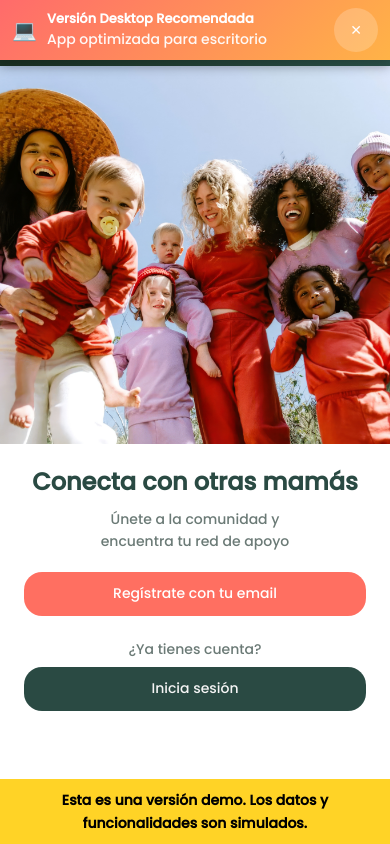
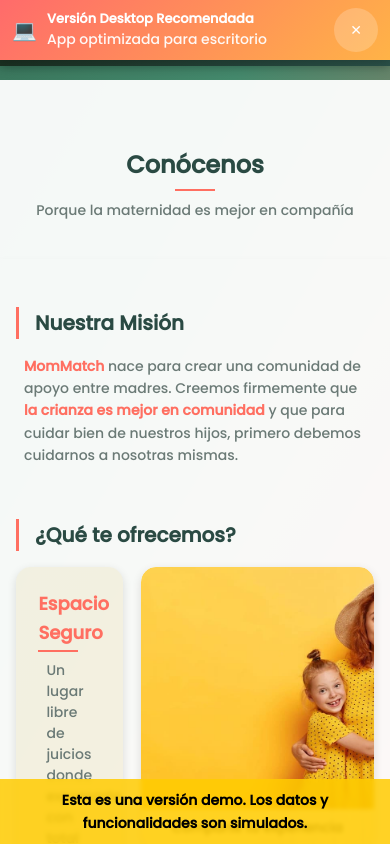
Before and after one commit to Imleiva/mommatch_demo, a React (Create React App) app in the folder frontend/: page /#/conocenos in a window 390 px wide. Before the commit this address led to /#/. Shown: the top 844 px of the page. Built offline with nearby package versions, Linux system fonts and the light colour scheme.

Commit message:
fix: refine Conocenos mobile with better spacing and smaller images

```diff
--- a/frontend/src/components/Conocenos.css
+++ b/frontend/src/components/Conocenos.css
@@ -158,7 +158,7 @@
   }
 
   .conocenos-hero {
-    padding: 1.2rem 1rem;
+    padding: 1.5rem 1rem;
     height: auto;
     border-radius: 0;
     width: 100%;
@@ -166,7 +166,7 @@
   }
 
   .conocenos-title {
-    font-size: 1.4rem;
+    font-size: 1.5rem;
     margin-top: 0.5rem;
     margin-bottom: 0.5rem;
   }
@@ -178,21 +178,27 @@
   }
 
   .conocenos-tagline {
-    font-size: 0.9rem;
+    font-size: 0.95rem;
     margin-bottom: 0.5rem;
   }
 
   .conocenos-subtitle {
-    font-size: 1.1rem;
-    margin-top: 1rem;
-    margin-bottom: 0.8rem;
+    font-size: 1.15rem;
+    margin-top: 1.5rem;
+    margin-bottom: 1rem;
+    padding-left: 1rem;
   }
 
   .conocenos-content {
     padding: 1.5rem 1rem;
-    gap: 0.8rem;
+    gap: 1rem;
     flex-direction: column;
     border-radius: 0;
+    width: 100%;
+    box-sizing: border-box;
+  }
+
+  .conocenos-section {
     width: 100%;
     box-sizing: border-box;
   }
@@ -200,11 +206,13 @@
   .conocenos-content p {
     font-size: 0.9rem;
     margin-bottom: 0.8rem;
-    line-height: 1.5;
+    line-height: 1.6;
+    padding: 0 0.5rem;
   }
 
   .conocenos-list {
     margin-bottom: 0.8rem;
+    padding: 0 0.5rem;
   }
 
   .conocenos-list li {
@@ -215,71 +223,54 @@
 
   .conocenos-cta {
     font-size: 0.95rem;
-    margin-top: 0.8rem;
+    margin-top: 1rem;
     margin-bottom: 1.2rem;
+    padding: 0 1rem;
   }
 
   .button-primary {
     font-size: 1rem !important;
-    min-width: 7rem !important;
-    height: 2.5rem !important;
-    padding: 0 1.5rem !important;
+    min-width: 8rem !important;
+    height: 2.8rem !important;
+    padding: 0 1.8rem !important;
   }
 
   .conocenos-offer-container {
-    padding: 0 1rem;
-    margin: 1.5rem 0;
+    padding: 0;
+    margin: 1rem 0 0 0;
     width: 100%;
     box-sizing: border-box;
   }
 
   .conocenos-cards {
     grid-template-columns: 1fr;
-    gap: 1rem;
+    gap: 0.8rem;
     padding: 0;
     width: 100%;
   }
 
-  /* Reset grid positioning for mobile - all items stack */
-  .conocenos-card:nth-child(1),
-  .conocenos-card:nth-child(3),
-  .conocenos-card:nth-child(5),
-  .conocenos-card:nth-child(7) {
+  /* Mejor organización visual en mobile */
+  .conocenos-card,
+  .image-container {
     grid-column: 1;
     grid-row: auto;
-  }
-
-  .image-container:nth-child(2),
-  .image-container:nth-child(4),
-  .image-container:nth-child(6),
-  .image-container:nth-child(8),
-  .image-container:nth-child(9) {
-    grid-column: 1;
-    grid-row: auto;
-  }
-
-  .image-container {
-    height: 220px;
-    width: 100%;
-  }
-
-  .image-container:nth-child(9) {
-    height: 200px;
-  }
-
-  .conocenos-quote {
-    grid-column: 1;
-    grid-row: auto;
-    font-size: 0.95rem;
-    padding: 0.8rem 1rem;
-    height: auto;
-    margin: 1rem 0;
   }
 
   .conocenos-card {
     padding: 1.2rem;
     width: 100%;
     box-sizing: border-box;
+    min-height: auto;
+  }
+
+  .image-container {
+    height: 180px;
+    width: 100%;
+  }
+
+  /* Imagen panorámica más pequeña */
+  .image-container:nth-child(9) {
+    height: 150px;
   }
 
   .conocenos-card h3 {
@@ -288,13 +279,23 @@
   }
 
   .conocenos-card p {
-    font-size: 0.9rem;
+    font-size: 0.88rem;
     line-height: 1.5;
   }
 
   .image-overlay {
-    font-size: 0.8rem;
-    padding: 6px 10px;
+    font-size: 0.75rem;
+    padding: 5px 8px;
+  }
+
+  .conocenos-quote {
+    grid-column: 1;
+    grid-row: auto;
+    font-size: 0.9rem;
+    padding: 1rem;
+    height: auto;
+    margin: 1.5rem 0;
+    line-height: 1.4;
   }
 }
 
```
